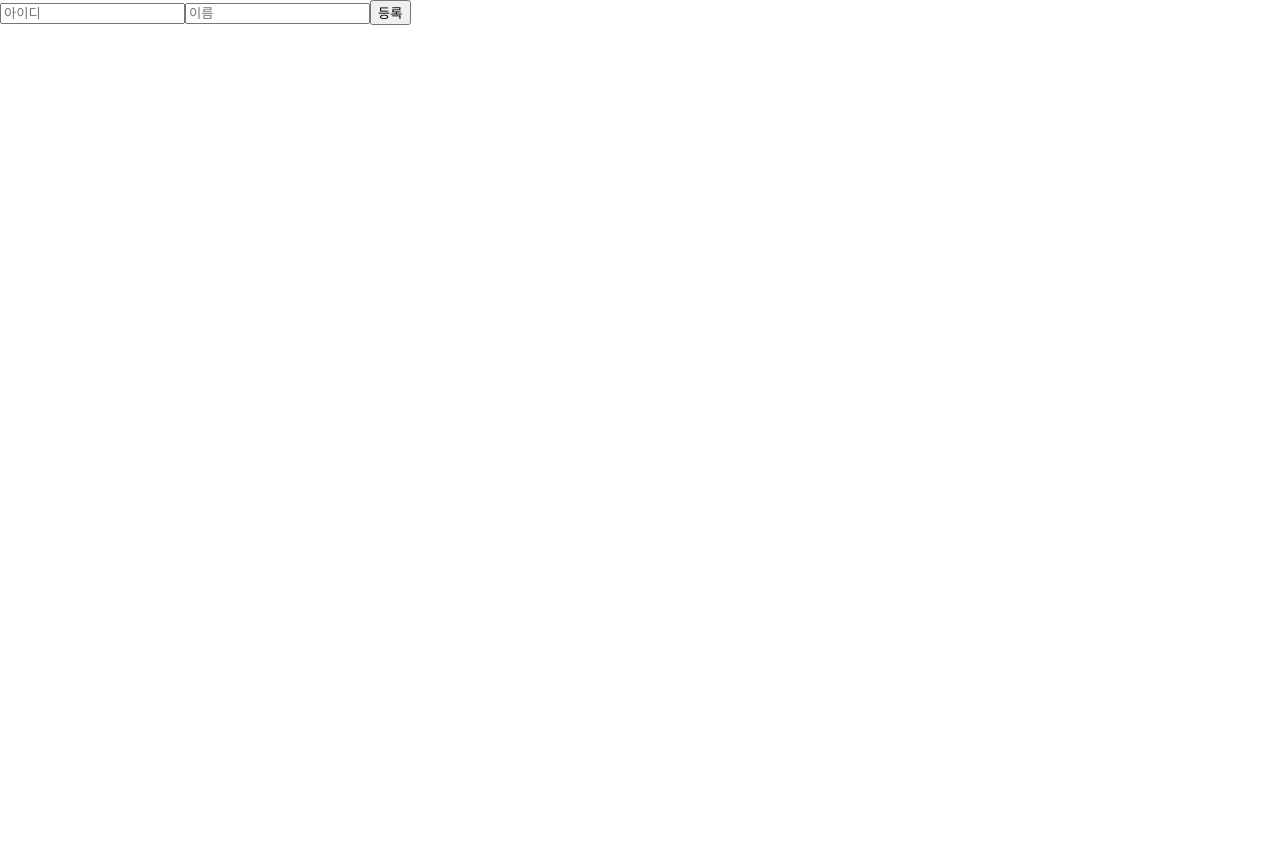
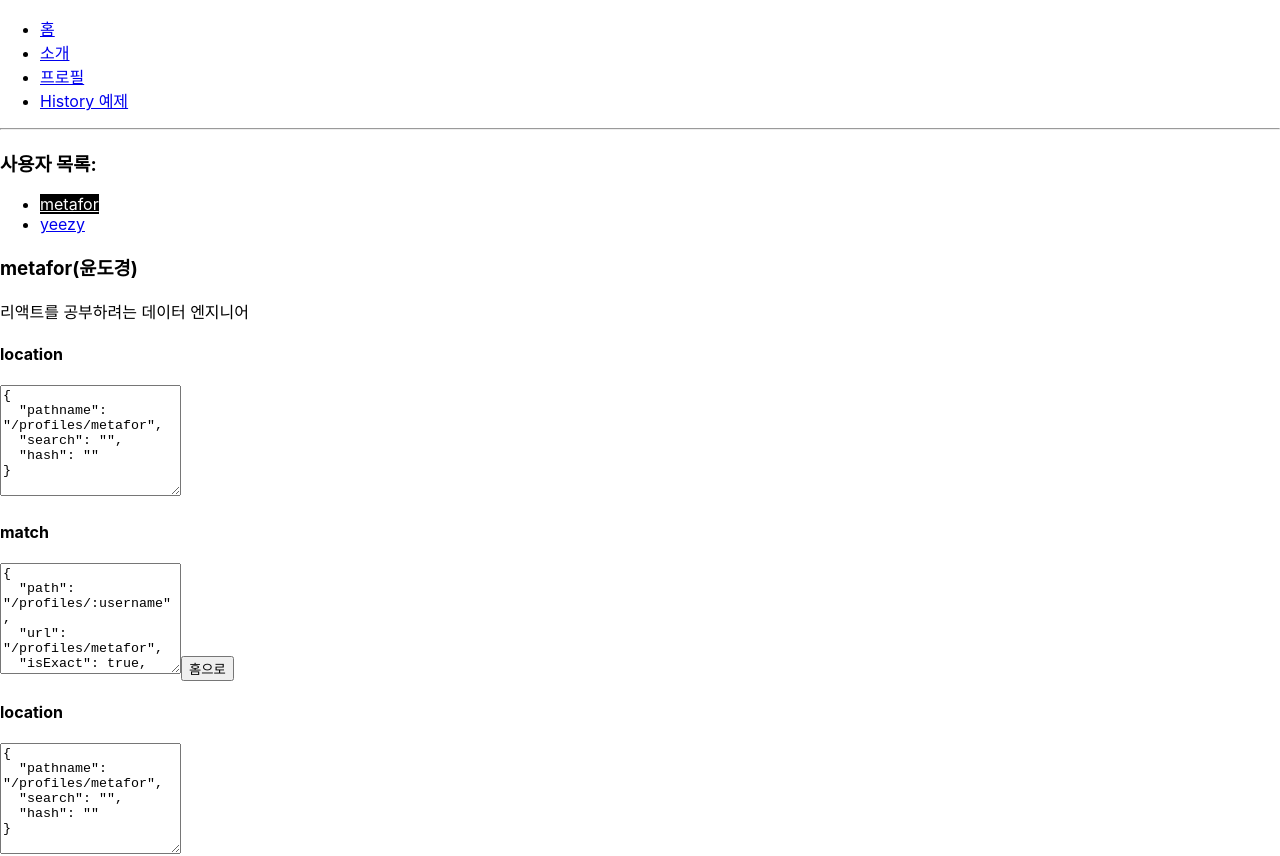
Before and after one commit to silverflow/react_study, a React app: page /profiles/metafor in a window 1280 px wide. Shown: the top 856 px of the page. Before the commit the page ends 800 px from the top, so only its background shows below. Built offline with nearby package versions, Linux system fonts and the light colour scheme.

Commit message:
study: 리액트 라우터로 SPA 개발하기(#352)

```diff
--- /dev/null
+++ b/src/13_router/About.js
@@ -0,0 +1,18 @@
+import React from "react";
+import qs from "qs";
+
+const About = ({ location }) => {
+	const query = qs.parse(location.search, {
+		ignoreQueryPrefix: true, // 이 설정을 통해 문자열 맨 앞의 ?를 생략한다
+	});
+	const showDetail = query.detail === "true"; // 쿼리의 파싱 결과 값은 문자열
+	return (
+		<div>
+			<h1>소개</h1>
+			<p>리액트 라우터 기초를 실습해보는 예제 </p>
+			{showDetail && <p>detail 값을 true로 설정했을 경우 이 메세지가 뜬다</p>}
+		</div>
+	);
+};
+
+export default About;
--- /dev/null
+++ b/src/13_router/App.js
@@ -0,0 +1,45 @@
+import React from "react";
+import { Route, Link, Switch } from "react-router-dom";
+import About from "./About";
+import HistorySample from "./HistorySample";
+import Home from "./Home";
+import Profiles from "./Profiles";
+
+const App = () => {
+	return (
+		<div>
+			<ul>
+				<li>
+					<Link to="/">홈</Link>
+				</li>
+				<li>
+					<Link to="/about">소개</Link>
+				</li>
+				<li>
+					<Link to="/profiles">프로필</Link>
+				</li>
+				<li>
+					<Link to="/history">History 예제</Link>
+				</li>
+			</ul>
+			<hr />
+			<Switch>
+				<Route path="/" component={Home} exact={true} />
+				<Route path={["/info", "/about"]} component={About} />
+				<Route path="/profiles" component={Profiles} />
+				<Route path="/history" component={HistorySample} />
+				<Route
+					// path를 정의하지 않으면 모든 상황에 렌더링됨
+					render={({ location }) => (
+						<div>
+							<h2>이 페이지는 존재하지 않습니다:</h2>
+							<p>{location.pathname}</p>
+						</div>
+					)}
+				/>
+			</Switch>
+		</div>
+	);
+};
+
+export default App;
--- /dev/null
+++ b/src/13_router/HistorySample.js
@@ -0,0 +1,33 @@
+import React, { Component } from "react";
+
+export default class HistorySample extends Component {
+	// 뒤로가기
+	handleGoBack = () => {
+		this.props.history.goBack();
+	};
+
+	// 홈으로 이동
+	handleGoHome = () => {
+		this.props.history.push("/");
+	};
+
+	componentDidMount() {
+		// 이것을 설정하고 나면 페이지에 변화가 생기려고 할 때마다 정말 나갈 것인지를 질문한다.
+		this.unblock = this.props.history.block("정말 나갈거냐?");
+	}
+
+	componentWillUnmount() {
+		// 컴포넌트가 언마운트되면 질문을 멈춤
+		if (this.unblock) {
+			this.unblock();
+		}
+	}
+	render() {
+		return (
+			<div>
+				<button onClick={this.handleGoBack}>뒤로</button>
+				<button onClick={this.handleGoHome}>홈으로</button>
+			</div>
+		);
+	}
+}
--- /dev/null
+++ b/src/13_router/Home.js
@@ -0,0 +1,12 @@
+import React from "react";
+
+const Home = () => {
+	return (
+		<div>
+			<h1>홈</h1>
+			<p>홈, 가장 먼저 보이는 페이지</p>
+		</div>
+	);
+};
+
+export default Home;
--- /dev/null
+++ b/src/13_router/Profile.js
@@ -0,0 +1,33 @@
+import React from "react";
+import { withRouter } from "react-router-dom";
+import WithRouterSample from "./WithRouterSample";
+
+const data = {
+	metafor: {
+		name: "윤도경",
+		description: "리액트를 공부하려는 데이터 엔지니어",
+	},
+	yeezy: {
+		name: "윤도경",
+		description: "aka",
+	},
+};
+
+const Profile = ({ match }) => {
+	const { username } = match.params;
+	const profile = data[username];
+	if (!profile) {
+		return <div>존재하지 않는 사용자입니다.</div>;
+	}
+	return (
+		<div>
+			<h3>
+				{username}({profile.name})
+			</h3>
+			<p>{profile.description}</p>
+			<WithRouterSample />
+		</div>
+	);
+};
+
+export default withRouter(Profile);
--- /dev/null
+++ b/src/13_router/Profiles.js
@@ -0,0 +1,37 @@
+import React from "react";
+import { NavLink, Route } from "react-router-dom";
+import Profile from "./Profile";
+import WithRouterSample from "./WithRouterSample";
+
+const Profiles = () => {
+	const activeStyle = {
+		background: "black",
+		color: "white",
+	};
+	return (
+		<div>
+			<h3>사용자 목록:</h3>
+			<ul>
+				<li>
+					<NavLink activeStyle={activeStyle} to="/profiles/metafor">
+						metafor
+					</NavLink>
+				</li>
+				<li>
+					<NavLink activeStyle={activeStyle} to="/profiles/yeezy">
+						yeezy
+					</NavLink>
+				</li>
+			</ul>
+			<Route
+				path="/profiles"
+				exact
+				render={() => <div>사용자를 선택해 주세요</div>}
+			/>
+			<Route path="/profiles/:username" component={Profile} />
+			<WithRouterSample />
+		</div>
+	);
+};
+
+export default Profiles;
--- /dev/null
+++ b/src/13_router/WithRouterSample.js
@@ -0,0 +1,16 @@
+import React from "react";
+import { withRouter } from "react-router-dom";
+
+const WithRouterSample = ({ location, match, history }) => {
+	return (
+		<div>
+			<h4>location</h4>
+			<textarea value={JSON.stringify(location, null, 2)} rows={7} readOnly />
+			<h4>match</h4>
+			<textarea value={JSON.stringify(match, null, 2)} rows={7} readOnly />
+			<button onClick={() => history.push("/")}>홈으로</button>
+		</div>
+	);
+};
+
+export default withRouter(WithRouterSample);
```
Also changed, not shown: src/index.js (+4 -3 lines).
